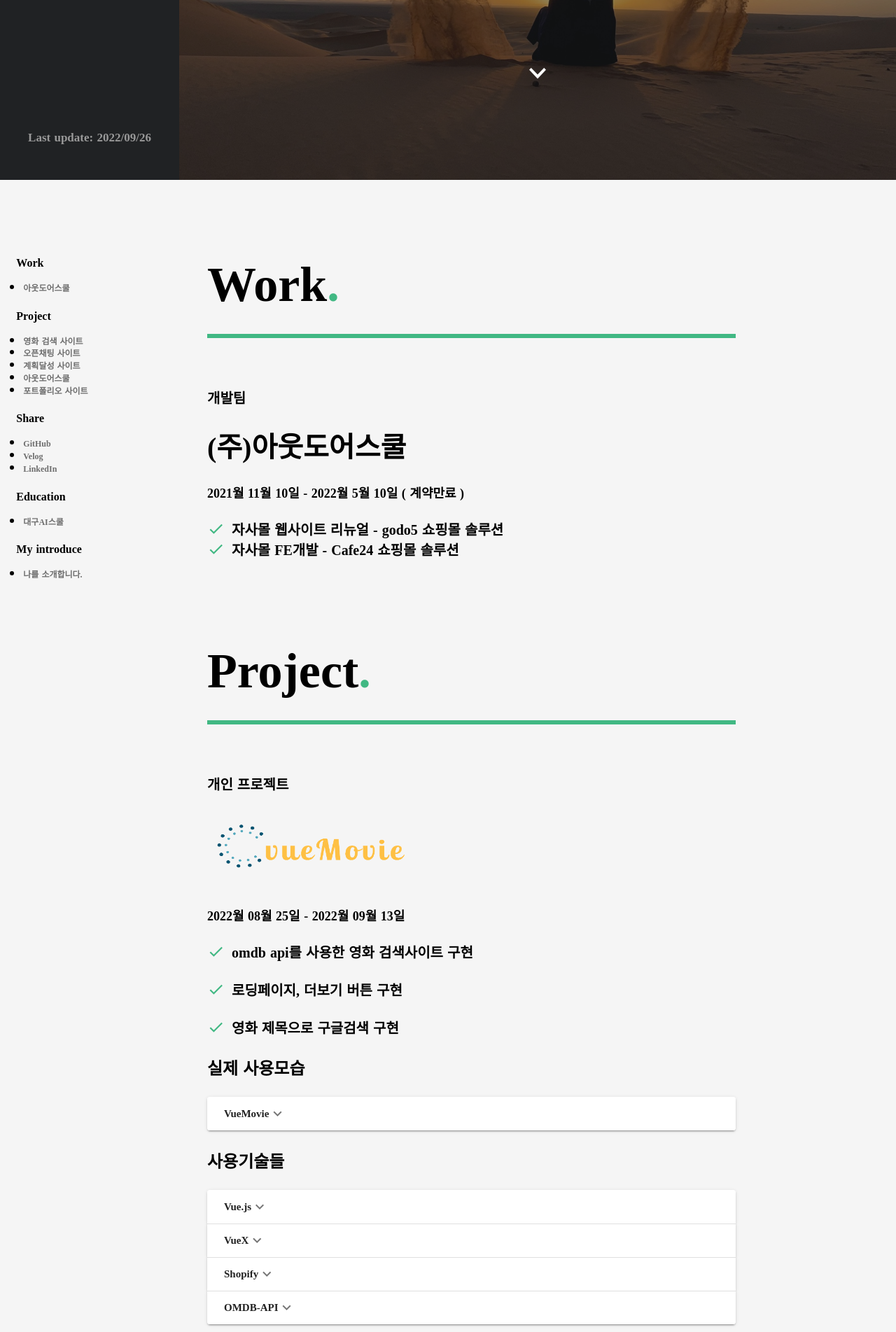
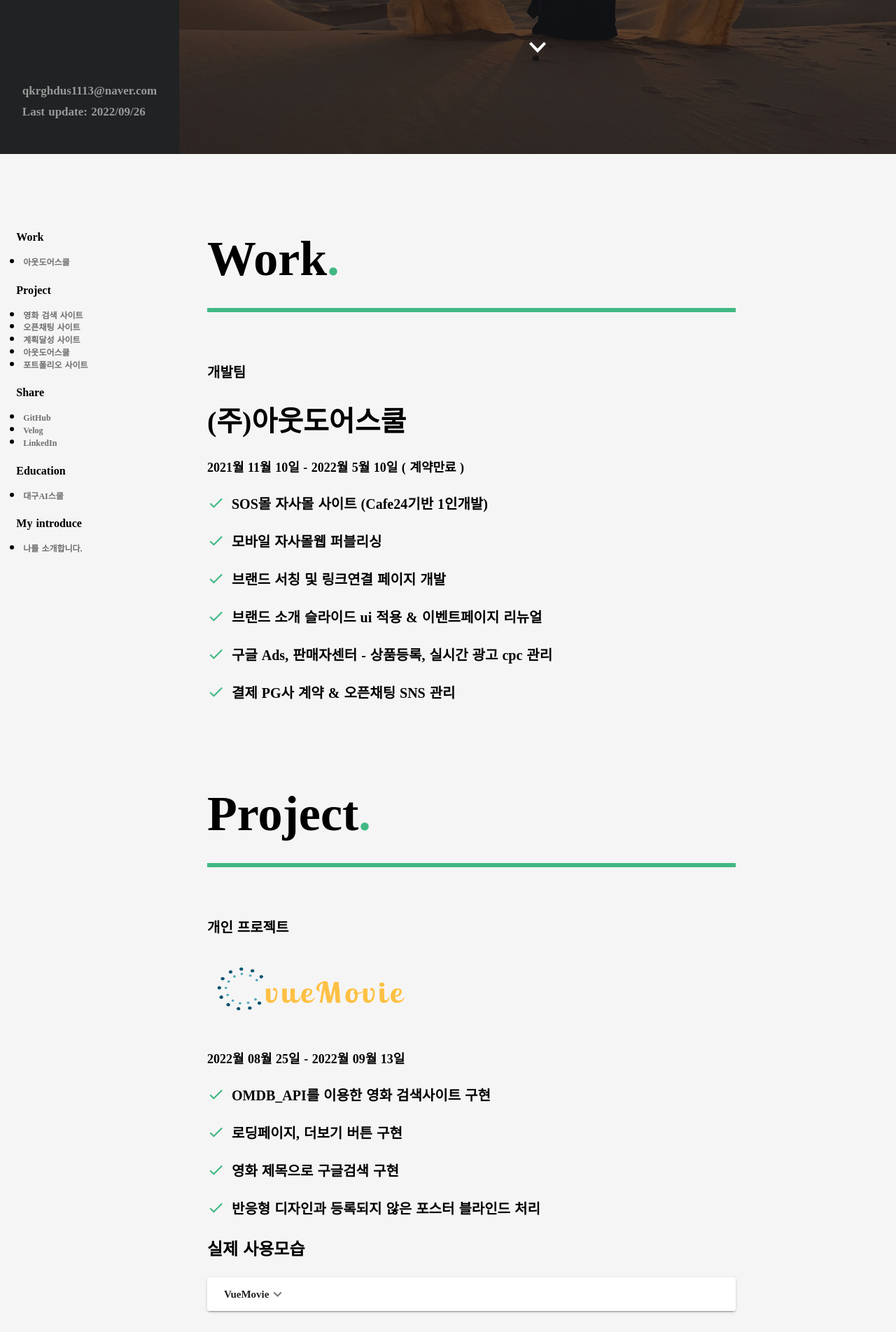
Before and after one commit to mercuryPark/VuePortFolio, a Nuxt app: page / in a window 1280 px wide. Shown: the part 580-2483 px from the top of the page at 70% size. Built offline with nearby package versions, Linux system fonts and the light colour scheme; a web font is replaced by a local one.

Commit message:
0929 update

```diff
--- a/layouts/default.vue
+++ b/layouts/default.vue
@@ -1,26 +1,26 @@
 <template>
 <div id="portpolio">
-           <h1>sdfsdf</h1>
 <section class="flex">
   <div id="share">
     <div class="share-box">
       <div>
 <ul>
-  <li class="link" ><a href="#">GitHub<span>.</span></a></li>
-  <li class="link" ><a href="#">LinkedIn<span>.</span></a></li>
-  <li class="link" ><a href="#">Mail<span>.</span></a></li>
-  <li class="link" ><a href="#">Phone<span>.</span></a></li>
+  <li class="link" ><a href="https://github.com/mercuryPark">GitHub<span>.</span></a></li>
+  <li class="link" ><a href="https://www.linkedin.com/in/hoyeonpark0722">LinkedIn<span>.</span></a></li>
+  <li class="link" ><a href="mailto:qkrghdus1113@naver.com">Mail<span>.</span></a></li>
+  <li class="link" ><a href="tel:01035376008">Phone<span>.</span></a></li>
 
 </ul>
 </div>
 <div class="share-update">
+  <h3 style="margin-bottom:10px">qkrghdus1113@naver.com</h3>
 <h3>Last update: 2022/09/26</h3>
 </div>
 </div>
   </div>
   <div id="introduce">
     <div class="textBox">
-<p class="text-1"><span>기록과 공유를 좋아하는</span></p>
+<p class="text-1"><span>웹개발을 즐기는 개발자</span></p>
 <p class="text-2"><span>박호연</span>입니다.</p>
 <p class="text-3"><span>프론트엔드 개발자를 희망하고있습니다.<br>
 사용자 친화적 인터페이스를 만드는것에 관심이 많습니다.<br>
@@ -82,16 +82,34 @@
          <p class="headline">개발팀</p>
          <h2 id="(주)아웃도어스쿨">(주)아웃도어스쿨</h2>
          <span class="date">2021월 11월 10일 - 2022월 5월 10일 ( 계약만료 )</span>
-         <div>
+         <div class="chapter-box">
                 <div class="text-line">
              <svg class="MuiSvgIcon-root Explain__ExplainCheckIcon-sc-1huy195-2 gCPosX" focusable="false" viewBox="0 0 24 24" aria-hidden="true"><path d="M9 16.17L4.83 12l-1.42 1.41L9 19 21 7l-1.41-1.41z"></path></svg>
-             <p>자사몰 웹사이트 리뉴얼 - godo5 쇼핑몰 솔루션</p>
+           <p>SOS몰 자사몰 사이트 (Cafe24기반 1인개발)</p>
           </div>
           <div class="text-line">
              <svg class="MuiSvgIcon-root Explain__ExplainCheckIcon-sc-1huy195-2 gCPosX" focusable="false" viewBox="0 0 24 24" aria-hidden="true"><path d="M9 16.17L4.83 12l-1.42 1.41L9 19 21 7l-1.41-1.41z"></path></svg>
-           <p>자사몰 FE개발 - Cafe24 쇼핑몰 솔루션</p>
+           <p>모바일 자사몰웹 퍼블리싱</p>
           </div>
+            <div class="text-line">
+             <svg class="MuiSvgIcon-root Explain__ExplainCheckIcon-sc-1huy195-2 gCPosX" focusable="false" viewBox="0 0 24 24" aria-hidden="true"><path d="M9 16.17L4.83 12l-1.42 1.41L9 19 21 7l-1.41-1.41z"></path></svg>
+           <p>브랜드 서칭 및 링크연결 페이지 개발</p>
           </div>
+              <div class="text-line">
+             <svg class="MuiSvgIcon-root Explain__ExplainCheckIcon-sc-1huy195-2 gCPosX" focusable="false" viewBox="0 0 24 24" aria-hidden="true"><path d="M9 16.17L4.83 12l-1.42 1.41L9 19 21 7l-1.41-1.41z"></path></svg>
+           <p>브랜드 소개 슬라이드 ui 적용 & 이벤트페이지 리뉴얼</p>
+          </div>
+           <div class="text-line">
+             <svg class="MuiSvgIcon-root Explain__ExplainCheckIcon-sc-1huy195-2 gCPosX" focusable="false" viewBox="0 0 24 24" aria-hidden="true"><path d="M9 16.17L4.83 12l-1.42 1.41L9 19 21 7l-1.41-1.41z"></path></svg>
+           <p>구글 Ads, 판매자센터 - 상품등록, 실시간 광고 cpc 관리</p>
+          </div>
+            <div class="text-line">
+             <svg class="MuiSvgIcon-root Explain__ExplainCheckIcon-sc-1huy195-2 gCPosX" focusable="false" viewBox="0 0 24 24" aria-hidden="true"><path d="M9 16.17L4.83 12l-1.42 1.41L9 19 21 7l-1.41-1.41z"></path></svg>
+           <p>결제 PG사 계약 & 오픈채팅 SNS 관리</p>
+          </div>
+
+             </div>
+
 
 
        </div>
@@ -110,7 +128,7 @@
          <span class="date">2022월 08월 25일 - 2022월 09월 13일</span>
            <div class="text-line">
              <svg class="MuiSvgIcon-root Explain__ExplainCheckIcon-sc-1huy195-2 gCPosX" focusable="false" viewBox="0 0 24 24" aria-hidden="true"><path d="M9 16.17L4.83 12l-1.42 1.41L9 19 21 7l-1.41-1.41z"></path></svg>
-            <p>omdb api를 사용한 영화 검색사이트 구현</p>
+            <p>OMDB_API를 이용한 영화 검색사이트 구현</p>
              </div>
                <div class="text-line">
              <svg class="MuiSvgIcon-root Explain__ExplainCheckIcon-sc-1huy195-2 gCPosX" focusable="false" viewBox="0 0 24 24" aria-hidden="true"><path d="M9 16.17L4.83 12l-1.42 1.41L9 19 21 7l-1.41-1.41z"></path></svg>
@@ -119,6 +137,10 @@
                <div class="text-line">
              <svg class="MuiSvgIcon-root Explain__ExplainCheckIcon-sc-1huy195-2 gCPosX" focusable="false" viewBox="0 0 24 24" aria-hidden="true"><path d="M9 16.17L4.83 12l-1.42 1.41L9 19 21 7l-1.41-1.41z"></path></svg>
             <p>영화 제목으로 구글검색 구현</p>
+             </div>
+             <div class="text-line">
+             <svg class="MuiSvgIcon-root Explain__ExplainCheckIcon-sc-1huy195-2 gCPosX" focusable="false" viewBox="0 0 24 24" aria-hidden="true"><path d="M9 16.17L4.83 12l-1.42 1.41L9 19 21 7l-1.41-1.41z"></path></svg>
+            <p>반응형 디자인과 등록되지 않은 포스터 블라인드 처리</p>
              </div>
 
 
@@ -181,8 +203,13 @@
              </div>
                <div class="text-line">
              <svg class="MuiSvgIcon-root Explain__ExplainCheckIcon-sc-1huy195-2 gCPosX" focusable="false" viewBox="0 0 24 24" aria-hidden="true"><path d="M9 16.17L4.83 12l-1.42 1.41L9 19 21 7l-1.41-1.41z"></path></svg>
-            <p>유저 db 연동 -> 개인정보 저장</p>
+            <p>MongoDB로 유저정보와 게시판정보 실시간 데이터베이스 사용가능</p>
              </div>
+              <div class="text-line">
+             <svg class="MuiSvgIcon-root Explain__ExplainCheckIcon-sc-1huy195-2 gCPosX" focusable="false" viewBox="0 0 24 24" aria-hidden="true"><path d="M9 16.17L4.83 12l-1.42 1.41L9 19 21 7l-1.41-1.41z"></path></svg>
+            <p>localStorage를 사용해 로그인 여부 확인 구현</p>
+             </div>
+
              <p class="stack">실제 사용모습</p>
             <v-expansion-panels style="width:80%">
     <v-expansion-panel>
@@ -224,12 +251,13 @@
          <span class="date">2022월 08월 10일 - 2022월 08월 17일</span>
          <div class="text-line">
              <svg class="MuiSvgIcon-root Explain__ExplainCheckIcon-sc-1huy195-2 gCPosX" focusable="false" viewBox="0 0 24 24" aria-hidden="true"><path d="M9 16.17L4.83 12l-1.42 1.41L9 19 21 7l-1.41-1.41z"></path></svg>
-            <p>라이브러리를 이용한 캘린더 구현 -> 계획 및 일정 기록</p>
+            <p>Preact를 이용한 캘린더 구현 -> 계획 및 일정 기록 가능</p>
              </div>
              <div class="text-line">
              <svg class="MuiSvgIcon-root Explain__ExplainCheckIcon-sc-1huy195-2 gCPosX" focusable="false" viewBox="0 0 24 24" aria-hidden="true"><path d="M9 16.17L4.83 12l-1.42 1.41L9 19 21 7l-1.41-1.41z"></path></svg>
-            <p>계획 저장 및 삭제 구현</p>
+            <p>오늘의 계획 저장 및 취소선 삭제 기능 구현</p>
              </div>
+
              <div class="text-line">
              <svg class="MuiSvgIcon-root Explain__ExplainCheckIcon-sc-1huy195-2 gCPosX" focusable="false" viewBox="0 0 24 24" aria-hidden="true"><path d="M9 16.17L4.83 12l-1.42 1.41L9 19 21 7l-1.41-1.41z"></path></svg>
             <p>사용자 친화적 인터페이스 개발</p>
@@ -275,19 +303,19 @@
          <span class="date">2022월 02월 - 2022월 05월</span>
             <div class="text-line">
              <svg class="MuiSvgIcon-root Explain__ExplainCheckIcon-sc-1huy195-2 gCPosX" focusable="false" viewBox="0 0 24 24" aria-hidden="true"><path d="M9 16.17L4.83 12l-1.42 1.41L9 19 21 7l-1.41-1.41z"></path></svg>
-            <p>사용자 친화적 인터페이스 구현</p>
+           <p>모바일 자사몰웹 버블리싱</p>
           </div>
             <div class="text-line">
              <svg class="MuiSvgIcon-root Explain__ExplainCheckIcon-sc-1huy195-2 gCPosX" focusable="false" viewBox="0 0 24 24" aria-hidden="true"><path d="M9 16.17L4.83 12l-1.42 1.41L9 19 21 7l-1.41-1.41z"></path></svg>
-            <p>브랜드 검색페이지 구현</p>
+           <p>브랜드 서칭 및 링크연결 페이지 개발</p>
           </div>
               <div class="text-line">
              <svg class="MuiSvgIcon-root Explain__ExplainCheckIcon-sc-1huy195-2 gCPosX" focusable="false" viewBox="0 0 24 24" aria-hidden="true"><path d="M9 16.17L4.83 12l-1.42 1.41L9 19 21 7l-1.41-1.41z"></path></svg>
-            <p>이벤트 페이지 구현</p>
+           <p>브랜드 소개 슬라이드 ui 적용 & 이벤트페이지 리뉴얼</p>
           </div>
               <div class="text-line">
              <svg class="MuiSvgIcon-root Explain__ExplainCheckIcon-sc-1huy195-2 gCPosX" focusable="false" viewBox="0 0 24 24" aria-hidden="true"><path d="M9 16.17L4.83 12l-1.42 1.41L9 19 21 7l-1.41-1.41z"></path></svg>
-             <p>ui/ux 개발</p>
+           <p>전 구간 모든페이지 퍼블리싱 작업 (웹 디자이너 협업)</p>
           </div>
 
 
@@ -327,7 +355,7 @@
      <li class="br">
        <div class="chapter-box chapter">
          <p class="headline">개인 프로젝트</p>
-         <h2 id="포트폴리오">PORTFOLIO</h2>
+         <h2 id="포트폴리오">프론트엔드 개발자 포트폴리오</h2>
          <span class="date">2022월 09월 - 진행중</span>
               <div class="text-line">
              <svg class="MuiSvgIcon-root Explain__ExplainCheckIcon-sc-1huy195-2 gCPosX" focusable="false" viewBox="0 0 24 24" aria-hidden="true"><path d="M9 16.17L4.83 12l-1.42 1.41L9 19 21 7l-1.41-1.41z"></path></svg>
@@ -362,17 +390,23 @@
    <ul class="chapter-box br">
       <div class="text-line">
              <svg class="MuiSvgIcon-root Explain__ExplainCheckIcon-sc-1huy195-2 gCPosX" focusable="false" viewBox="0 0 24 24" aria-hidden="true"><path d="M9 16.17L4.83 12l-1.42 1.41L9 19 21 7l-1.41-1.41z"></path></svg>
-             <p id="깃허브" class="chapter">Github</p>
+             <ul class="link" style="padding:5px 15px">
+
+             <a  class="chapter" href="https://github.com/mercuryPark"> <p id="깃허브">Github</p>프로필 바로가기</a>
+             </ul>
              </div>
               <div class="text-line">
              <svg class="MuiSvgIcon-root Explain__ExplainCheckIcon-sc-1huy195-2 gCPosX" focusable="false" viewBox="0 0 24 24" aria-hidden="true"><path d="M9 16.17L4.83 12l-1.42 1.41L9 19 21 7l-1.41-1.41z"></path></svg>
-             <p id="벨로그" class="chapter">velog</p>
+             <ul class="link" style="padding:5px 15px">
+
+             <a   class="chapter" href="https://velog.io/@mercury_park"> <p id="벨로그">velog</p>프로필 바로가기</a>
+             </ul>
              </div>
               <div class="text-line">
              <svg class="MuiSvgIcon-root Explain__ExplainCheckIcon-sc-1huy195-2 gCPosX" focusable="false" viewBox="0 0 24 24" aria-hidden="true"><path d="M9 16.17L4.83 12l-1.42 1.41L9 19 21 7l-1.41-1.41z"></path></svg>
-             <ul>
-             <p id="링크드인" class="chapter">linkdin</p>
-             <a href="www.linkedin.com/in/hoyeonpark0722">프로필 바로가기</a>
+             <ul class="link" style="padding:5px 15px">
+
+             <a  class="chapter" href="https://www.linkedin.com/in/hoyeonpark0722"><p id="링크드인">linkdin</p>프로필 바로가기</a>
              </ul>
              </div>
    </ul>
@@ -398,18 +432,42 @@
              <svg class="MuiSvgIcon-root Explain__ExplainCheckIcon-sc-1huy195-2 gCPosX" focusable="false" viewBox="0 0 24 24" aria-hidden="true"><path d="M9 16.17L4.83 12l-1.42 1.41L9 19 21 7l-1.41-1.41z"></path></svg>
              <p>팀프로젝트 - YOUTH THE YOUTH 웹사이트 개발</p>
              </div>
+
        </div>
+
      </li>
    </ul>
+
  </div>
+
    </section>
-     <section id="chapter-5">
+     <section id="chapter-5" style="margin-bottom:30px">
  <h1 class="chapter">My introduce<span>.</span></h1>
   <div class="chapter">
-    <h2 style="width:80%; margin-bottom:30px">"대충 간지나는 한줄멘트 여기에다가 적고"</h2>
-<p style="width:80%">
-  안녕하세요 박호연입니다리 안녕하세요 박호연입니다리 안녕하세요 박호연입니다리 안녕하세요 박호연입니다리ㅍ 안녕하세요 박호연입니다리안녕하세요 박호연입니다리 안녕하세요 박호연입니다리 안녕하세요 박호연입니다리
+
+       <h2 class="animate__flipInY" style="width:80%; margin-bottom:30px; font-size:35px">“한번 더 방문하게 하는 서비스를 만들겠습니다.”</h2>
+<p style="width:80%; font-size:18px">
+ 안녕하세요 프론트엔드 개발자를 희망하는 박호연입니다.<br>
+우연히 시작하게 된 웹 개발은 저에게 삶의 즐거움이자 직업으로 이어지는 길이 되었습니다.<br><br>
+
+비록 비전공자로서 진입 방벽이 높았고 출발점이 순탄치 않았지만, 어제보다 더 발전한 오늘을
+기대하며 하루하루 최선을 다해 웹 개발자로서 성장하고 있습니다.<br><br>
+
+스타트업 쇼핑몰 개발자로 6개월간 재직했었습니다.<br> 디자이너와 협업하고 기업의 발전을 위해 일했던 시간들은 저에게 너무 값진 시간이었으며,<br>
+앞으로의 목표 방향성을 굳히는 기회였습니다.
+ <br><br> 공백 기간 동안 Open API를 다루고 Node.js와 JS 프레임워크를
+다시 한번 준비하며<br> 백엔드 개발자와도 협업할 수 있는 프론트엔드 개발자로 거듭나길 기대하고 있습니다.<br><br>
+
+저는 회사에 이해관계에 잘 흡수되는 사람이 되고 싶습니다.
+원하는 요구사항에 최선을 다하며,<br> 협업하는 사람들과의 업무에 집중한다면
+자연스레 개발자 시장에서 요구하는 인재상이 될거라 믿고 있습니다.<br><br>
+
+아직은 많이 부족하지만
+이런 저의 성장 가능성을 믿고 이끌어줄 회사를 찾고 있습니다.
 </p>
+
+
+
  </div>
    </section>
 
@@ -452,10 +510,12 @@ export default {
 
      for(let i = 0; i < link.length; i++){
            function mouseOver(){
+            link[i].classList.remove('link-effect-1')
          link[i].classList.add('link-effect')
     }
     function mouseOut(){
         link[i].classList.remove('link-effect')
+        link[i].classList.add('link-effect-1')
     }
 
     link[i].addEventListener('mouseover', mouseOver);
@@ -508,6 +568,7 @@ export default {
       } else{
         textPoint[i].classList.remove("color");
       }
+
 
 
       }
```
Also changed, not shown: assets/common.css (+13 -2 lines). Lines whose indentation alone changed are shown as unchanged.
